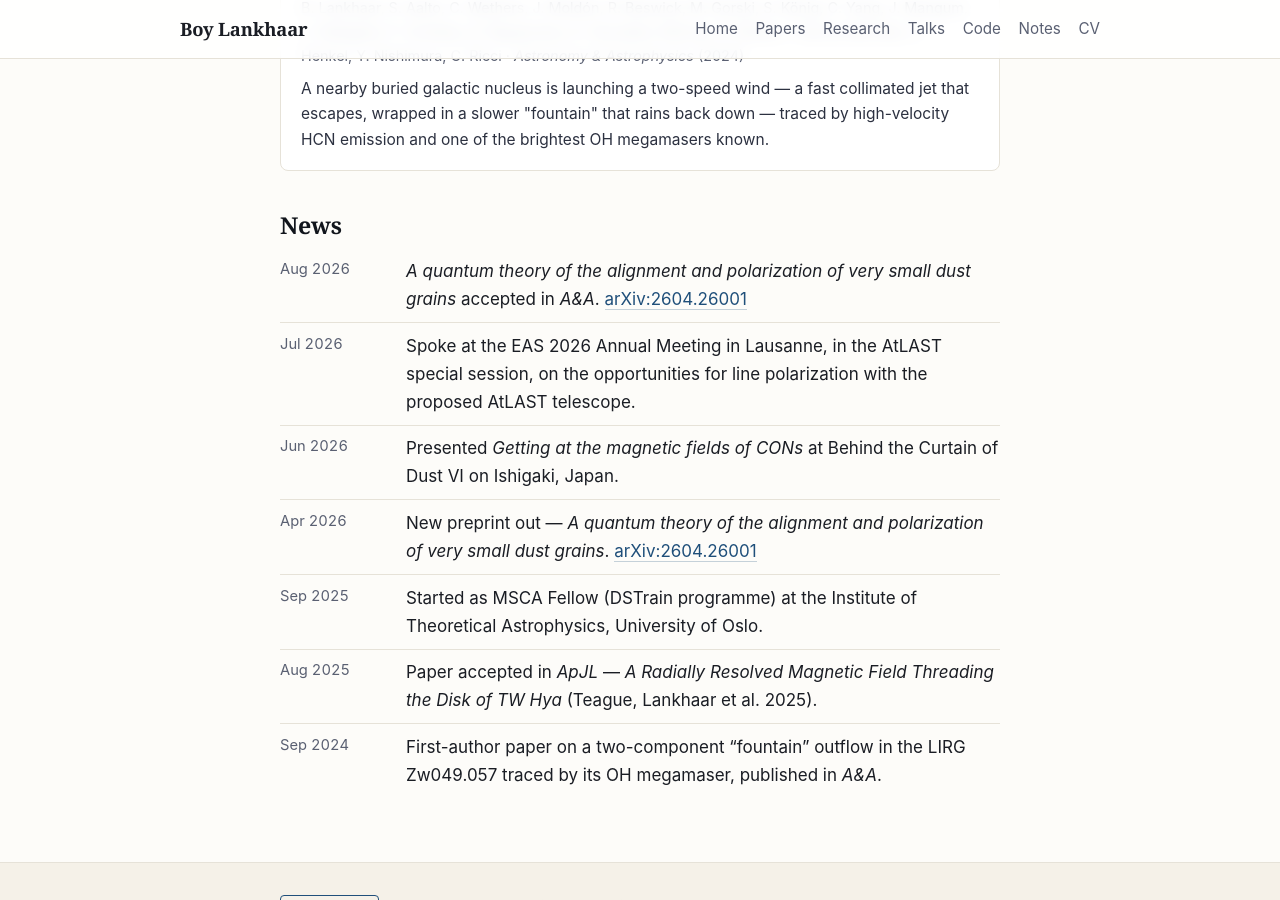
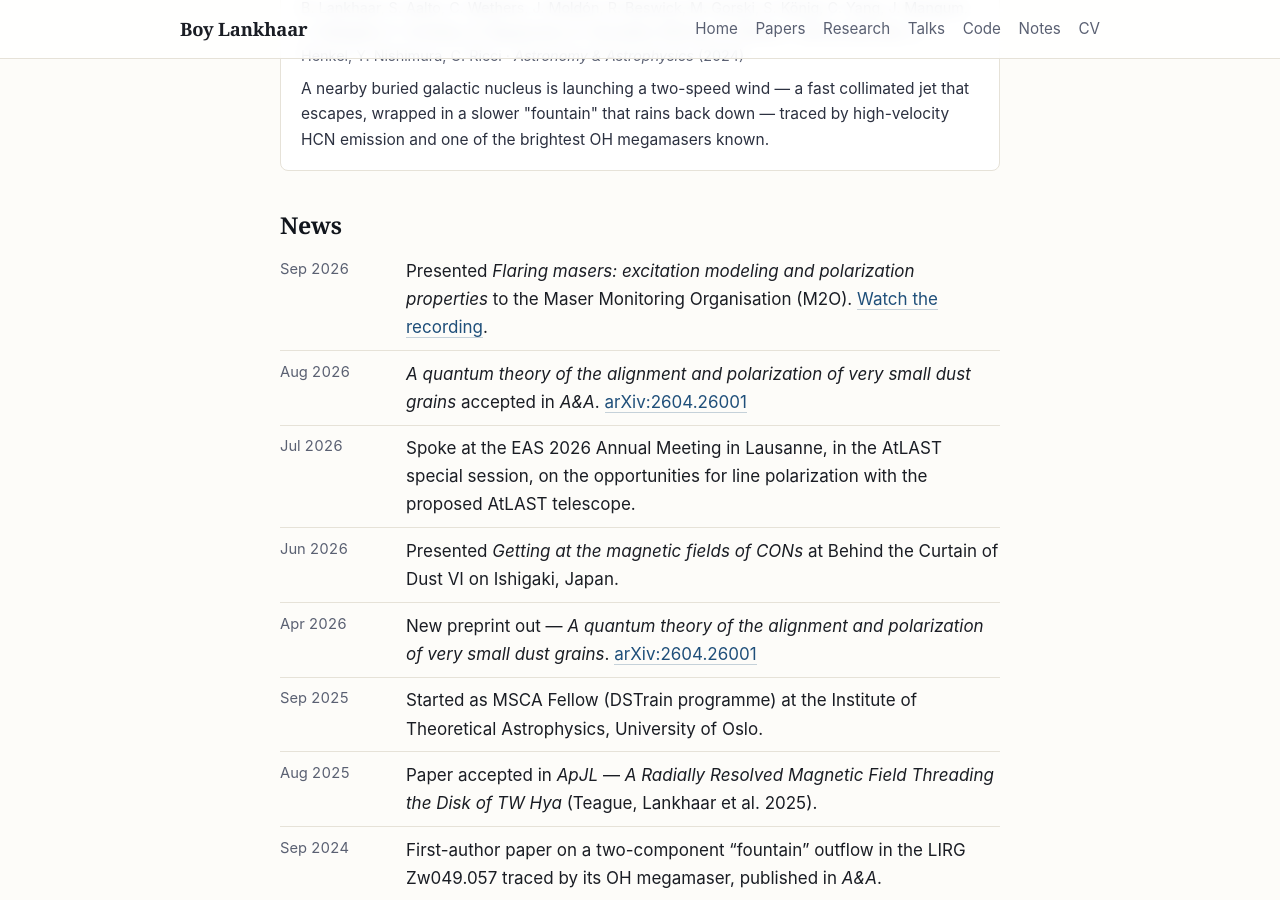
Before and after one commit to blankhaar/blankhaar.github.io, a Jekyll site: the page built from index.md, in a window 1280 px wide and 900 px high, scrolled down 1238 px. Built offline with Jekyll 4.4.1, drawn with Linux system fonts in a browser that asks for light colours.

Commit message:
Add September news item for M2O talk

```diff
--- a/_data/news.yml
+++ b/_data/news.yml
@@ -1,3 +1,8 @@
+- date: 2026-09-16
+  text: >-
+    Presented *Flaring masers: excitation modeling and polarization properties*
+    to the Maser Monitoring Organisation (M2O).
+    [Watch the recording](https://www.youtube.com/watch?v=dyJwk515drw).
 - date: 2026-08-17
   text: >-
     *A quantum theory of the alignment and polarization of very small dust
```
